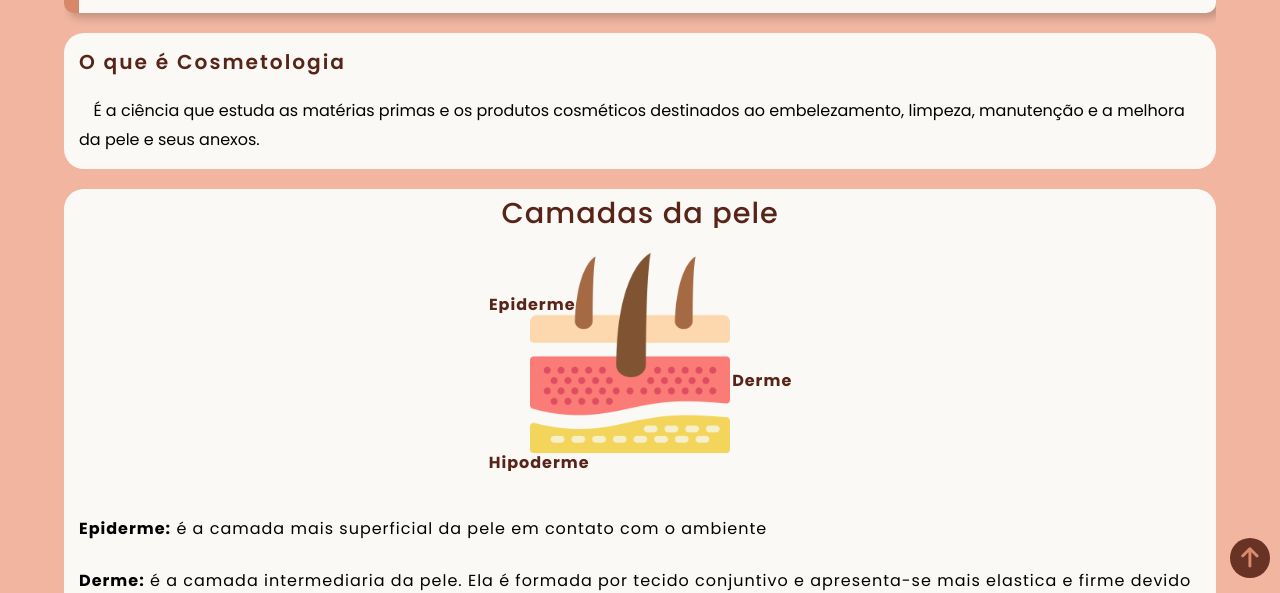
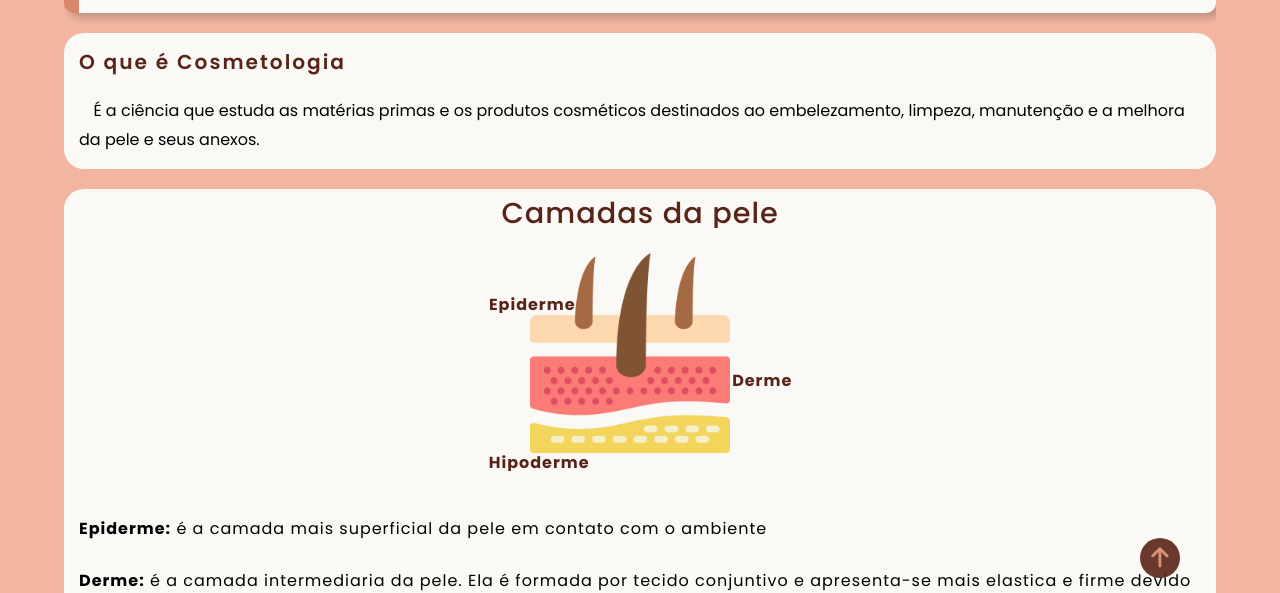
Before and after one commit to Filipe-Alexandre/historiaz, a plain HTML site: page estetic/cos.html in a window 1280 px wide. Shown: the part 212-805 px from the top of the page. Drawn offline with nearby package versions, Linux system fonts and the light colour scheme; a web font is replaced by a local one.

Commit message:
teste back-cosmeto

```diff
--- a/estetic/cos.html
+++ b/estetic/cos.html
@@ -299,7 +299,7 @@
       </ol>
     </div>
 
-    <div class="back" onclick="window.scroll(0, -10)">
+    <div class="back" onclick="window.scroll(0, -10)" style="right: 100px;">
       <i class="fa-solid fa-arrow-up"></i>
     </div>
   </main>
```
